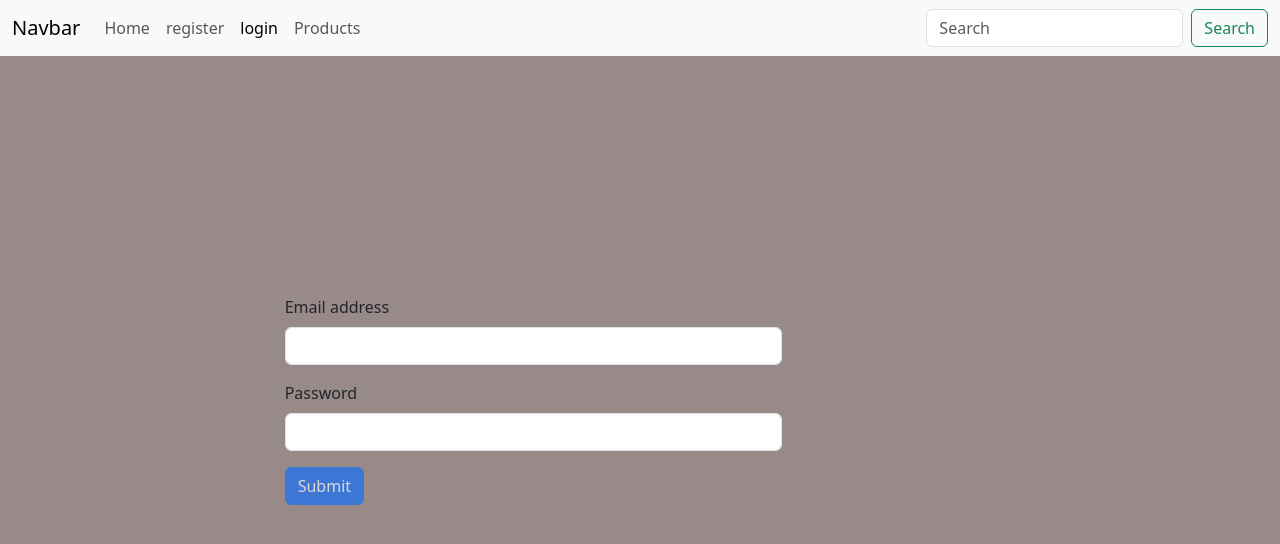
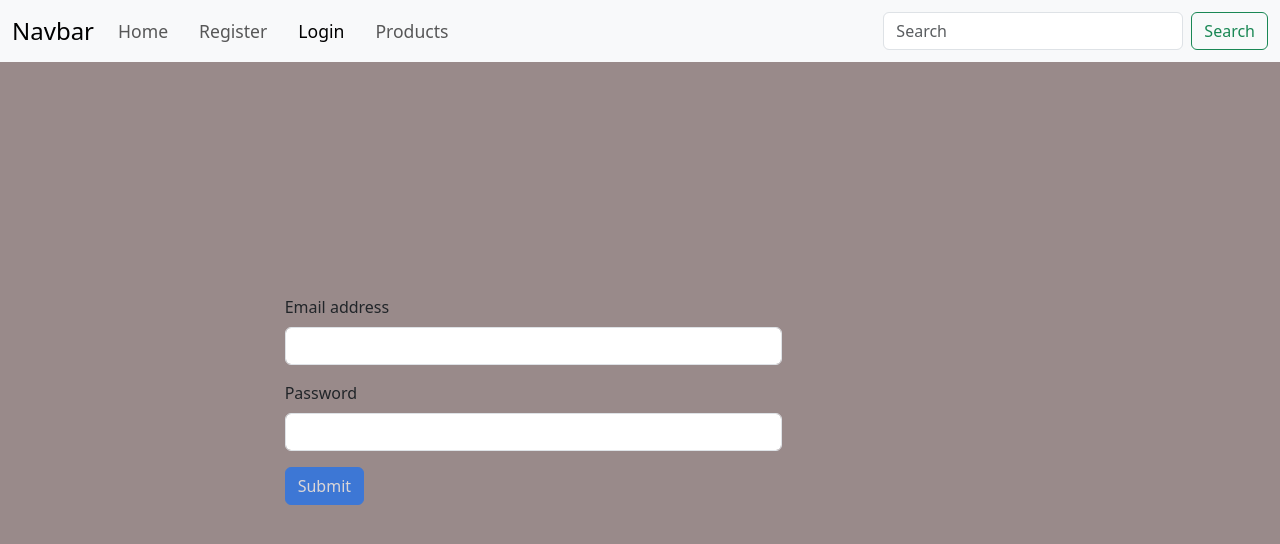
Before and after one commit to AhmedHamdiSaeed/E-Commerce-Front-End, an Angular app: page /login in a window 1280 px wide. Shown: the top 544 px of the page. Built offline with nearby package versions, Linux system fonts and the light colour scheme.

Commit message:
add product details

```diff
--- a/src/app/Component/header/header.component.css
+++ b/src/app/Component/header/header.component.css
@@ -1,5 +1,20 @@
+.navbar-brand {
+  font-size: 1.5rem;
+}
 
+.navbar-nav .nav-link {
+  font-size: 1.1rem;
+  margin-right: 15px;
+}
 
-/* .stick{
-    position: fixed;
-} */
+.navbar-nav .nav-item:last-child .nav-link {
+  margin-right: 0;
+}
+
+.navbar-nav .nav-item .fa-user {
+  margin-right: 5px;
+}
+
+.form-control {
+  width: 300px;
+}
--- a/src/app/Component/header/header.component.html
+++ b/src/app/Component/header/header.component.html
@@ -7,28 +7,27 @@
     <div class="collapse navbar-collapse" id="navbarSupportedContent">
       <ul class="navbar-nav me-auto mb-2 mb-lg-0">
         <li class="nav-item">
-            <a class="nav-link"  routerLinkActive="active" routerLink="/home">Home</a>
+          <a class="nav-link" routerLinkActive="active" routerLink="/home">Home</a>
         </li>
         <li class="nav-item">
-            <a class="nav-link"  routerLinkActive="active" routerLink="/category" *ngIf="isAuthed">category</a>
+          <a class="nav-link" routerLinkActive="active" routerLink="/category" *ngIf="isAuthed">Category</a>
         </li>
         <li class="nav-item">
-            <a class="nav-link"  routerLinkActive="active" routerLink="/register"  *ngIf="!isAuthed">register</a>
+          <a class="nav-link" routerLinkActive="active" routerLink="/register" *ngIf="!isAuthed">Register</a>
         </li>
         <li class="nav-item">
-            <a class="nav-link"  routerLinkActive="active" routerLink="/login"  *ngIf="!isAuthed">login</a>
+          <a class="nav-link" routerLinkActive="active" routerLink="/login" *ngIf="!isAuthed">Login</a>
         </li>
         <li class="nav-item">
-            <a class="nav-link" (click)="onLogout()" style="cursor: pointer;"  *ngIf="isAuthed">logout</a>
+          <a class="nav-link" (click)="onLogout()" *ngIf="isAuthed">Logout</a>
         </li>
         <li class="nav-item">
-            <a class="nav-link"  routerLinkActive="active" routerLink="/products" >Products</a>
+          <a class="nav-link" routerLinkActive="active" routerLink="/products">Products</a>
         </li>
         <li class="nav-item">
           <i class="fa-solid fa-user"></i>
-            <a class="nav-link"  style="cursor: pointer;"  *ngIf="isAuthed">{{user?.fname |uppercase}} {{user?.lname |uppercase}}</a>
+          <a class="nav-link" *ngIf="isAuthed">{{ user?.fname | uppercase }} {{ user?.lname | uppercase }}</a>
         </li>
-
       </ul>
       <form class="d-flex">
         <input class="form-control me-2" type="search" placeholder="Search" aria-label="Search">
```
Lines whose indentation alone changed are shown as unchanged.
